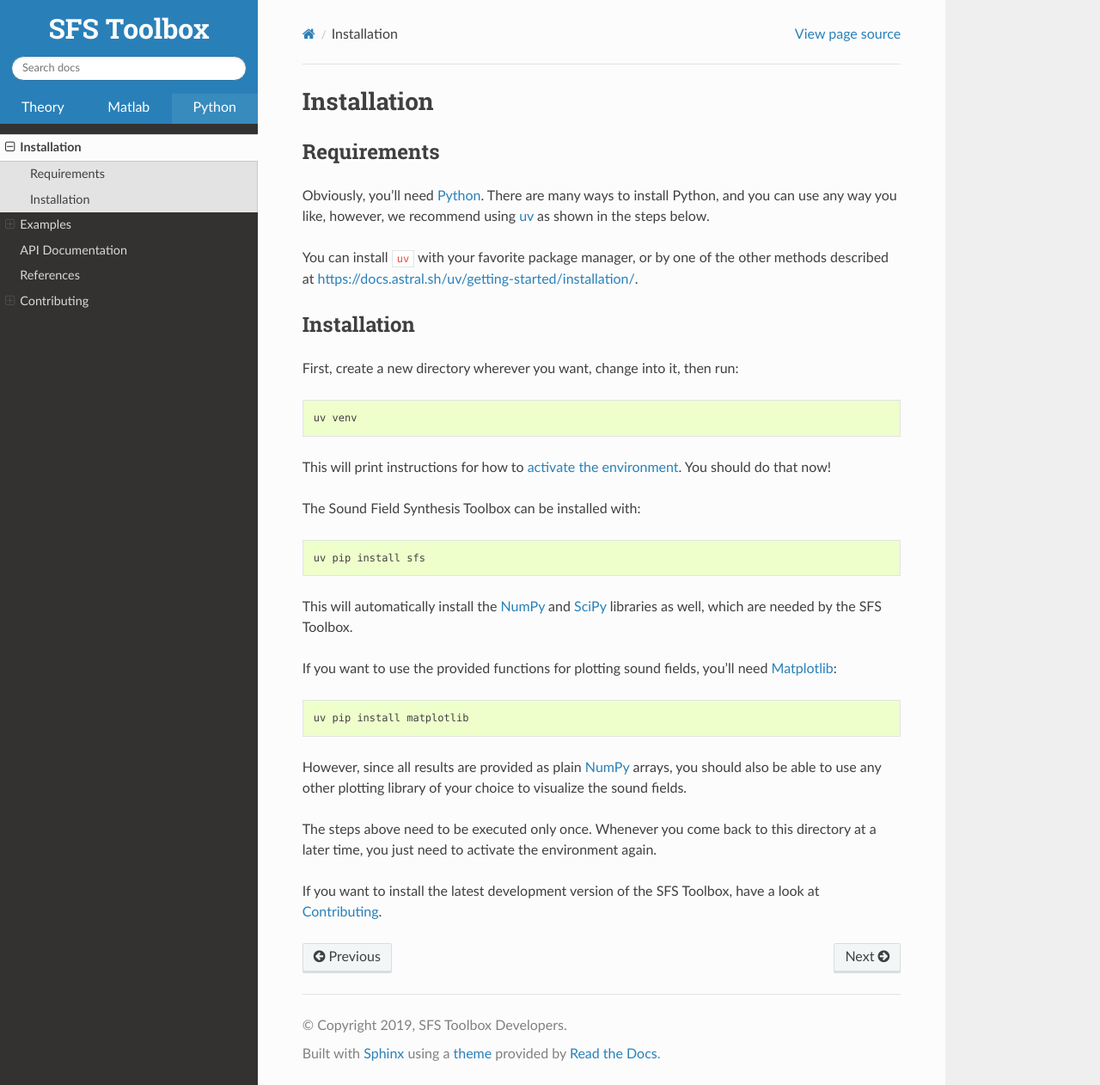
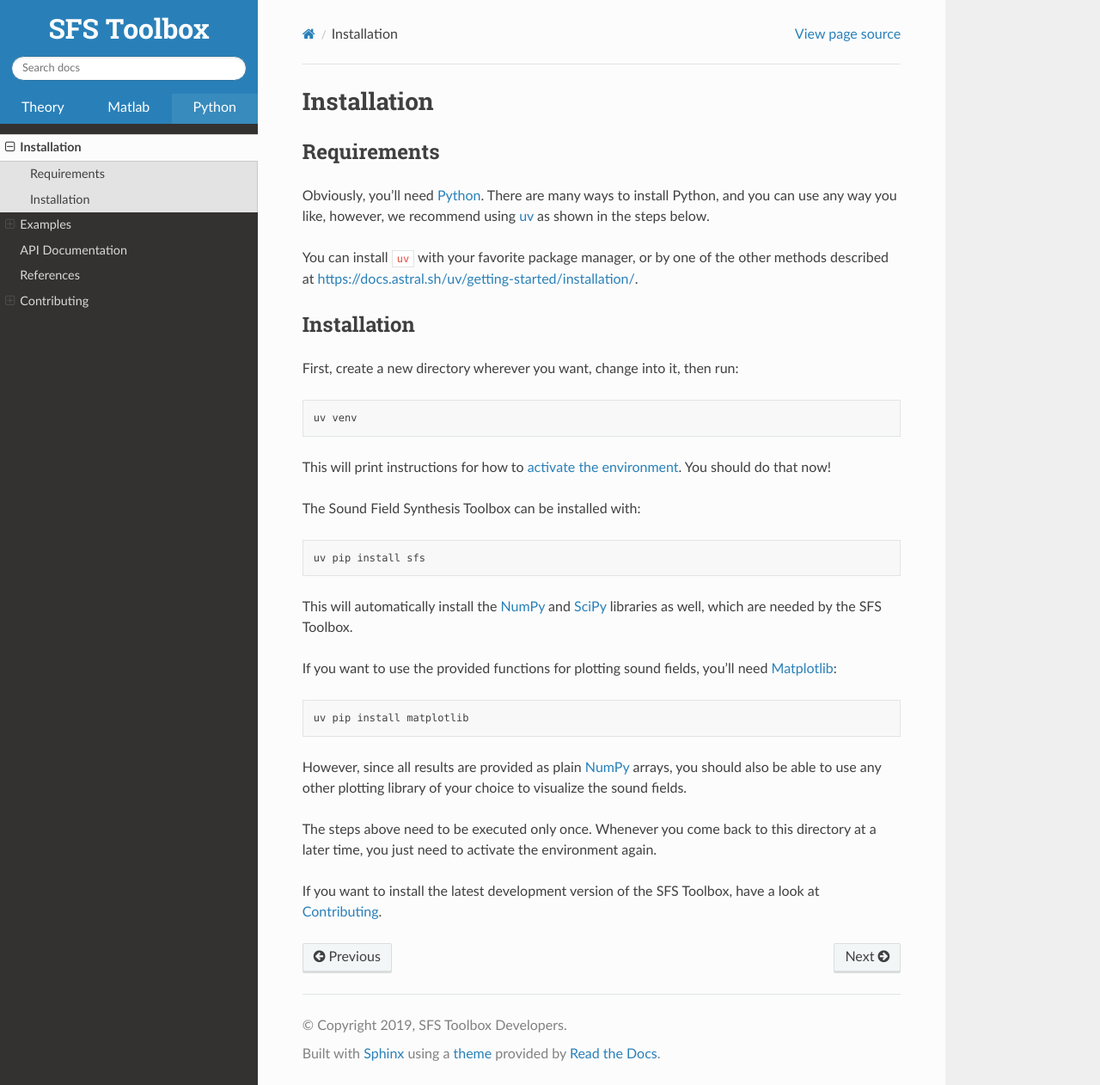
Before and after one commit to sfstoolbox/sfs-python, a Sphinx documentation site: the page built from doc/installation.rst, in a window 1280 px wide and 1262 px high. Shown: the whole window at 86% size. Built offline with Sphinx 7.4.7 and the Read the Docs theme 3.1.0, drawn with Linux system fonts in a browser that asks for light colours; pages that are not in the unit, such as notebooks, are missing from menus.

Commit message:
DOC: Tweak Sphinx settings

```diff
--- a/doc/conf.py
+++ b/doc/conf.py
@@ -109,8 +109,6 @@
 
 default_role = 'any'
 
-pygments_style = 'sphinx'
-
 jinja_define = r"""
 {% set docname = env.doc2path(env.docname, base='doc') %}
 {% set latex_href = ''.join([
@@ -161,6 +159,7 @@
 html_theme = 'sphinx_rtd_theme'
 html_theme_options = {
     'collapse_navigation': False,
+    'navigation_with_keys': True,
 }
 
 html_title = project + ", version " + release
```
